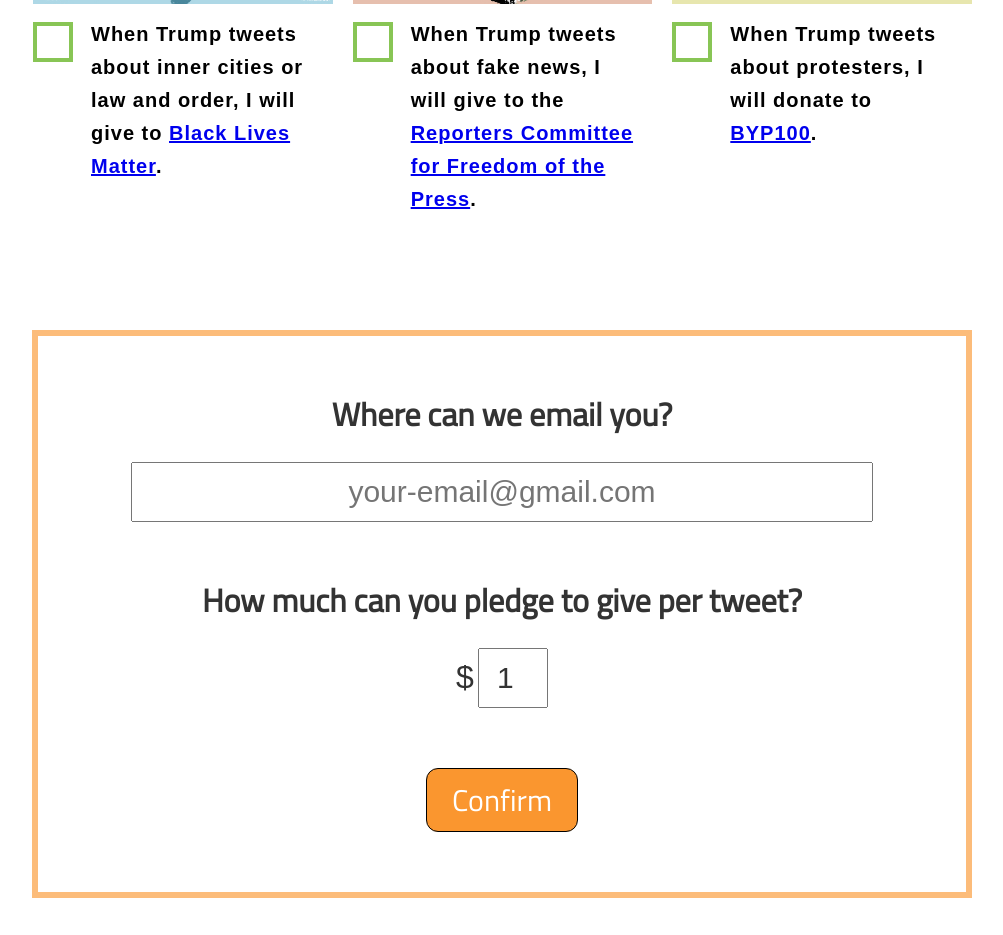
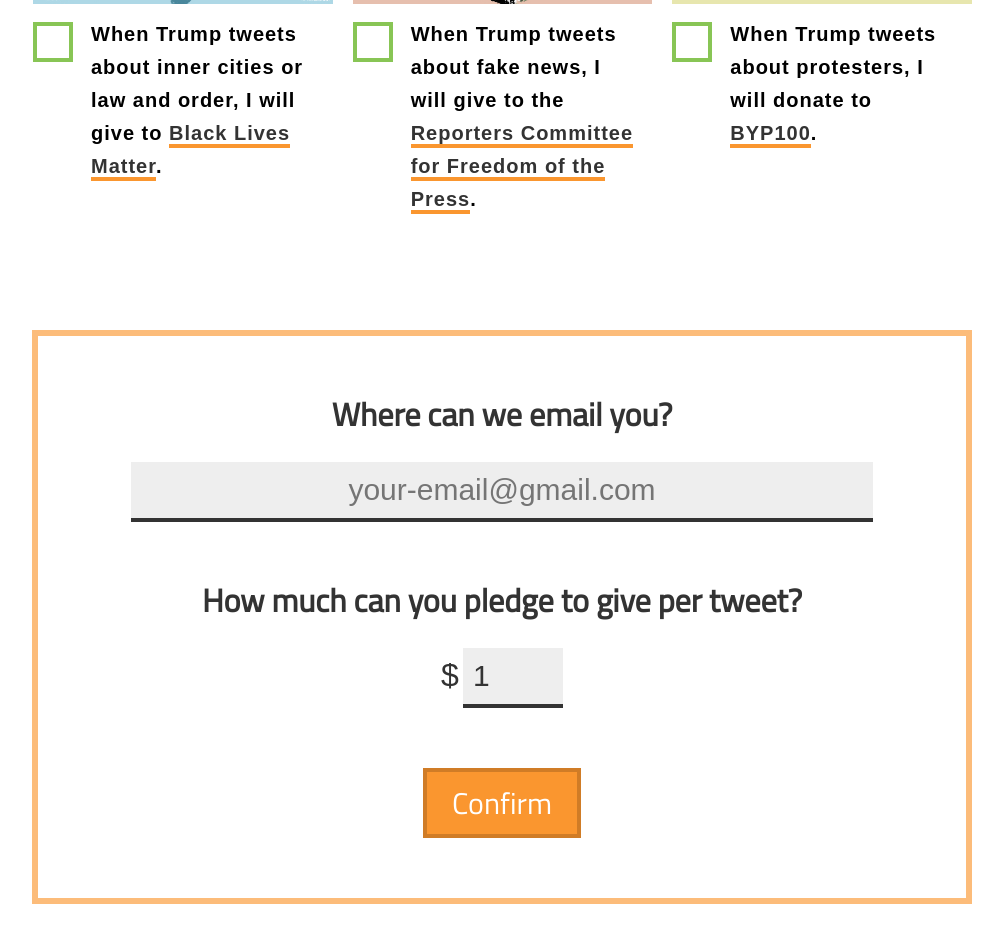
Before and after one commit to isaacchansky/main-site, a plain HTML site: page index.html in a window 1280 px wide. Shown: the part 1144-2079 px from the top of the page, without its empty margins (138-1141 px from the left). Drawn offline with nearby package versions, Linux system fonts and the light colour scheme.

Commit message:
making styles a bit more consistent

```diff
--- a/style/style.css
+++ b/style/style.css
@@ -14,6 +14,19 @@
    ========================================================================== */
 html, body {
   overflow-x: hidden;
+}
+
+a {
+    color: #333;
+    border-bottom: 4px solid #fa962f;
+    text-decoration: none;
+    transition: all 250ms ease;
+}
+
+a:hover,
+a:focus {
+    color: #d07c26;
+    border-color: #d07c26;
 }
 
 .images {
@@ -234,6 +247,9 @@ html, body {
   font-size: 30px;
   line-height: 60px;
   text-align: center;
+  background: #eeeeee;
+  border: none;
+  border-bottom: 4px solid #333;
 }
 
 .mailchimp-input-group {
@@ -250,7 +266,9 @@ html, body {
 }
 
 #mce-MMERGE1 {
-  width: 70px;
+  width: 100px;
+  text-align: left;
+  padding: 0 10px;
 }
 
 #mc-embedded-subscribe {
@@ -262,17 +280,18 @@ html, body {
   text-decoration: none;
   border: none;
   cursor: pointer;
-  border: 1px solid black;
-  border-radius: 12px;
-  font-family: 'Titillium Web'
+  border: 4px solid #d07c26;
+  font-family: 'Titillium Web';
+  transition: all 250ms ease;
 }
 
 .sign-up-here {
   font-family: 'Titillium Web'
 }
 
-#mc-embedded-subscribe:hover {
-  background-color: #f3f3f3;
+#mc-embedded-subscribe:hover,
+#mc-embedded-subscribe:focus {
+  background-color: #d07c26;
 }
 
 .bottom-headings-small {
@@ -358,6 +377,7 @@ label.text-div input[type="checkbox"]:focus + .checkbox-wrapper {
     font-family: 'Titillium Web';
     font-size: 20px;
     padding: 20px;
+    box-shadow: -1px -1px 4px 1px rgba(0,0,0,0.1);
   }
 
   #confirmation.show {
```
